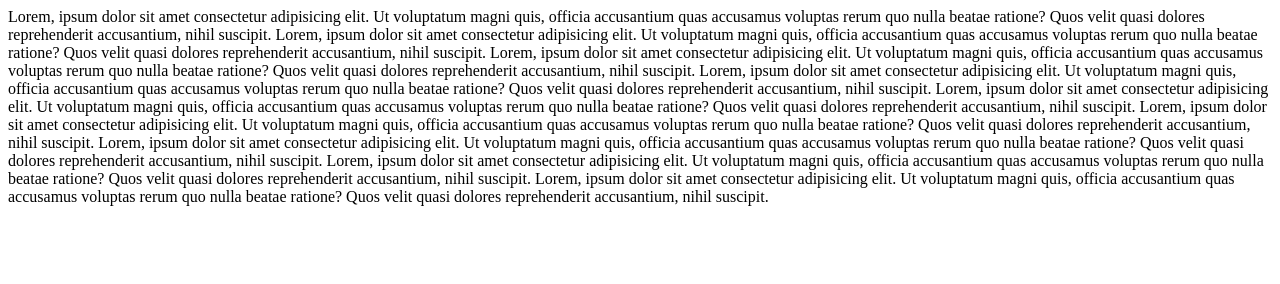
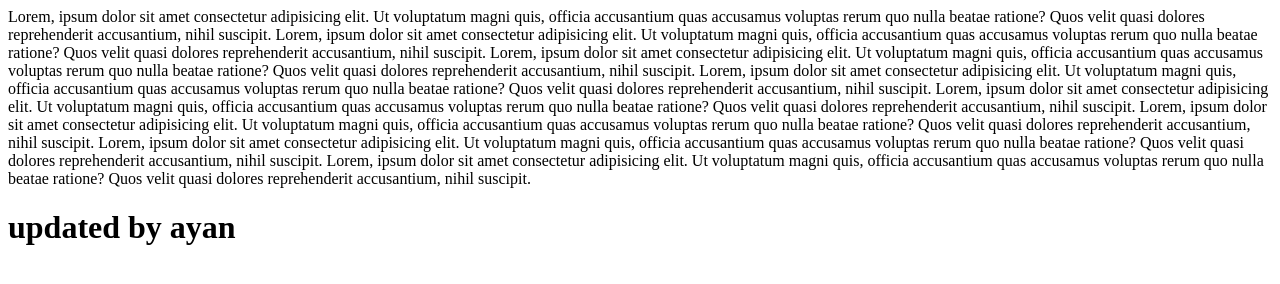
Before and after one commit to mayan2507d-sudo/e-project, a plain HTML site: page index.html in a window 1280 px wide. Drawn offline with Linux system fonts and the light colour scheme.

Commit message:
Update index.html

```diff
--- a/index.html
+++ b/index.html
@@ -14,6 +14,6 @@
     Lorem, ipsum dolor sit amet consectetur adipisicing elit. Ut voluptatum magni quis, officia accusantium quas accusamus voluptas rerum quo nulla beatae ratione? Quos velit quasi dolores reprehenderit accusantium, nihil suscipit.
     Lorem, ipsum dolor sit amet consectetur adipisicing elit. Ut voluptatum magni quis, officia accusantium quas accusamus voluptas rerum quo nulla beatae ratione? Quos velit quasi dolores reprehenderit accusantium, nihil suscipit.
     Lorem, ipsum dolor sit amet consectetur adipisicing elit. Ut voluptatum magni quis, officia accusantium quas accusamus voluptas rerum quo nulla beatae ratione? Quos velit quasi dolores reprehenderit accusantium, nihil suscipit.
-    Lorem, ipsum dolor sit amet consectetur adipisicing elit. Ut voluptatum magni quis, officia accusantium quas accusamus voluptas rerum quo nulla beatae ratione? Quos velit quasi dolores reprehenderit accusantium, nihil suscipit.
-</body>
+
+   <h1> updated by ayan <h1>
 </html>
```
